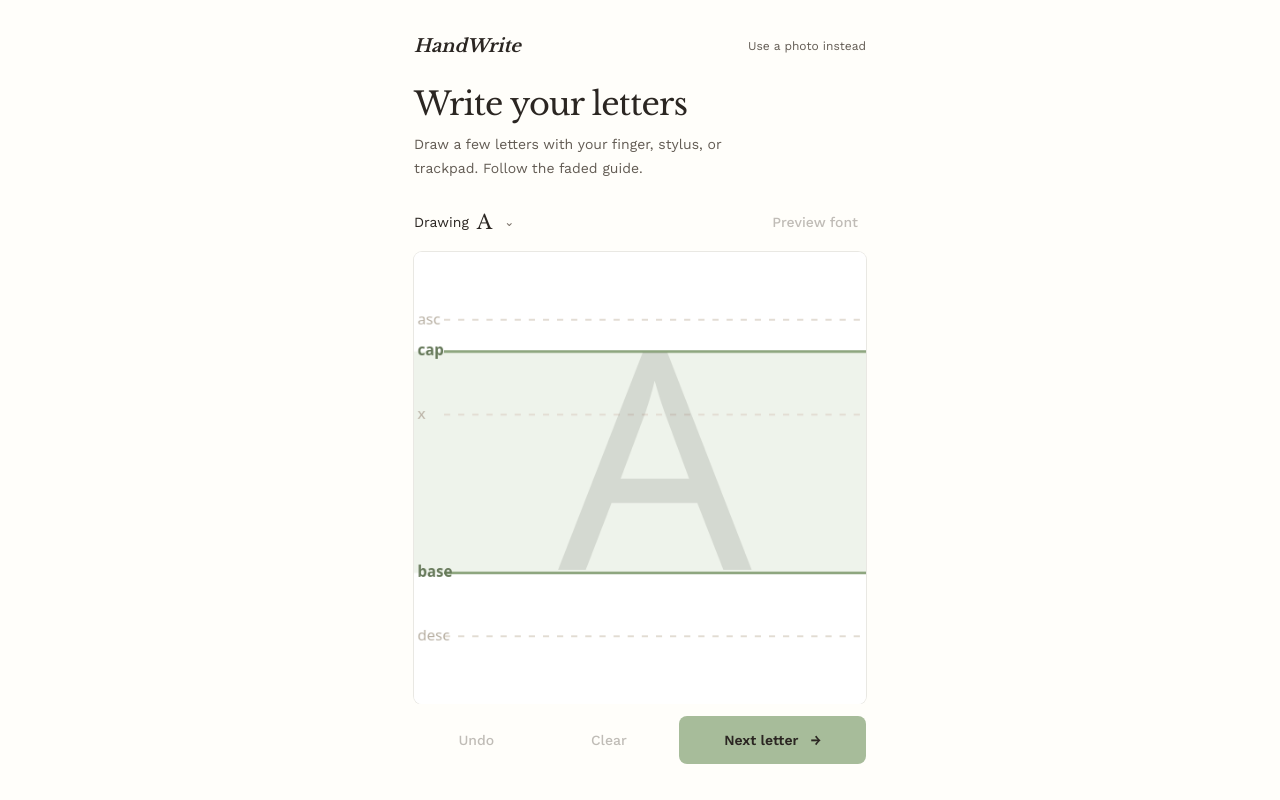
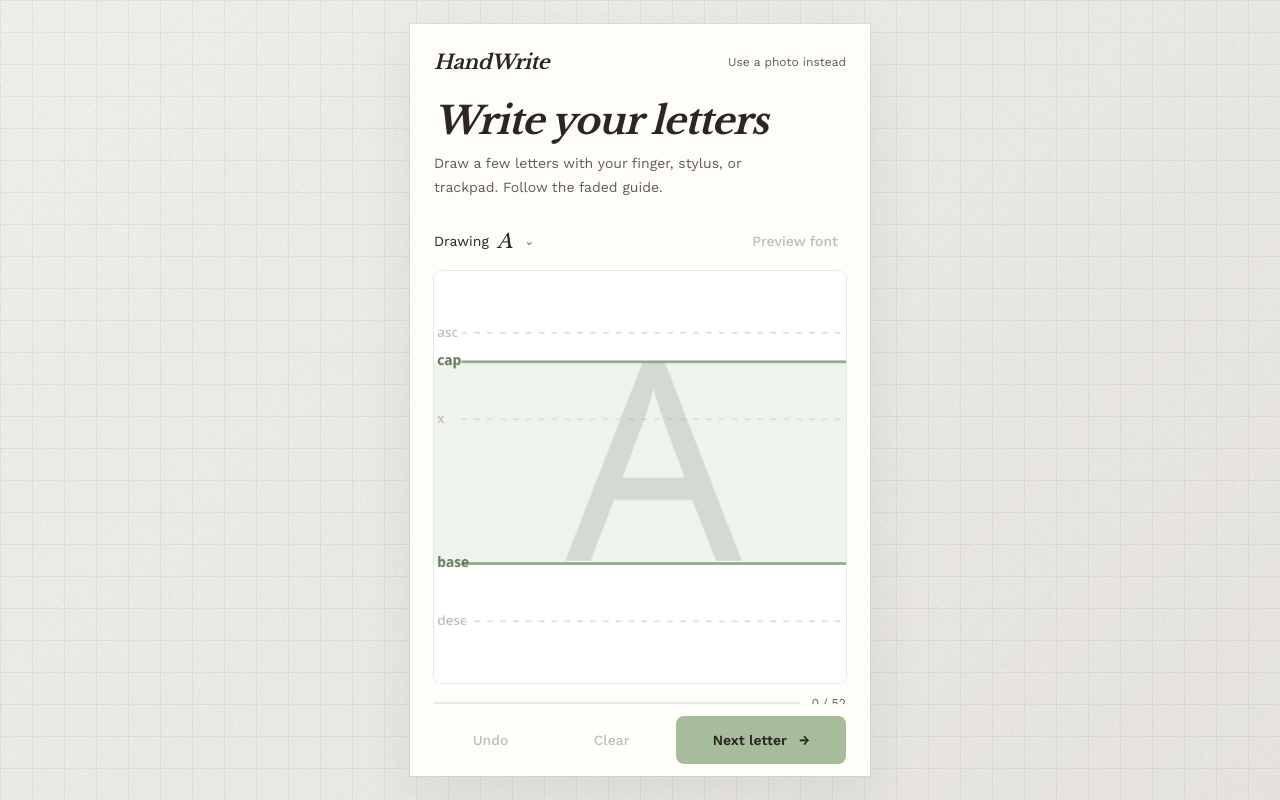
Before and after one commit to jananadiw/handwrite, a Next.js app: page /draw in a window 1280 px wide. Built offline with nearby package versions, Linux system fonts and the light colour scheme.

Commit message:
style: restore drawing page typography and paper background

```diff
--- a/src/app/draw/draw-glyphs-form.tsx
+++ b/src/app/draw/draw-glyphs-form.tsx
@@ -109,7 +109,7 @@ export function DrawGlyphsForm() {
 
   return (
     <section className="mx-auto flex h-full min-h-0 w-full max-w-[min(460px,max(240px,calc(100dvh-300px)))] flex-col justify-center">
-      <div className="flex max-h-full flex-col">
+      <div className="flex max-h-full flex-col bg-stone/95 px-4 pt-3 shadow-[0_18px_50px_rgba(43,38,34,0.08)] ring-1 ring-ink/[0.06] sm:px-5 sm:pt-4">
         <div
           aria-label="Drawing workspace"
           className={`${styles.workspace} min-h-0 overflow-y-auto overscroll-y-contain px-1`}
@@ -119,7 +119,7 @@ export function DrawGlyphsForm() {
           <header className="flex items-center justify-between gap-4">
             <Link
               aria-label="HandWrite home"
-              className={`flex min-h-11 items-center font-serif text-lg font-bold italic text-title ${actionFocusClass}`}
+              className={`flex min-h-11 items-center font-serif text-xl font-bold italic tracking-[-0.02em] text-title ${actionFocusClass}`}
               href="/"
             >
               HandWrite
@@ -132,7 +132,7 @@ export function DrawGlyphsForm() {
             </Link>
           </header>
           <div className="mt-4 mb-5">
-            <h1 className="font-serif text-[28px] leading-tight tracking-[-0.025em] text-title sm:text-[32px]">
+            <h1 className="font-serif text-[32px] font-bold italic leading-[1.12] tracking-[-0.025em] text-title sm:text-[38px]">
               {headerCopy.title}
             </h1>
             <p className="mt-2 max-w-[360px] text-sm leading-6 text-subtitle">
--- a/src/app/draw/letter-chooser.tsx
+++ b/src/app/draw/letter-chooser.tsx
@@ -35,7 +35,7 @@ export function LetterChooser({
         ref={triggerRef}
         type="button"
       >
-        Drawing <span className="font-serif text-xl">{activeChar}</span>
+        Drawing <span className="font-serif text-xl italic">{activeChar}</span>
         <span aria-hidden="true" className="ml-1 text-xs text-muted">
           ⌄
         </span>
@@ -51,7 +51,7 @@ export function LetterChooser({
       >
         <div className="p-5 sm:p-6">
           <div className="flex items-center justify-between gap-4">
-            <h2 className="font-serif text-xl">Choose a letter</h2>
+            <h2 className="font-serif text-xl font-bold italic">Choose a letter</h2>
             <button
               aria-label="Close letter picker"
               className="flex h-11 min-w-11 items-center justify-center rounded-md text-sm text-subtitle hover:bg-linen focus-visible:outline-none focus-visible:ring-2 focus-visible:ring-button"
--- a/src/app/draw/page.tsx
+++ b/src/app/draw/page.tsx
@@ -2,7 +2,7 @@ import { DrawGlyphsForm } from "./draw-glyphs-form";
 
 export default function DrawPage() {
   return (
-    <main className="bg-stone h-dvh overflow-hidden overscroll-none px-5 py-3 text-ink sm:px-8 sm:py-6">
+    <main className="paper-grid h-dvh overflow-hidden overscroll-none px-5 py-3 text-ink sm:px-8 sm:py-6">
       <DrawGlyphsForm />
     </main>
   );
```
Also changed, not shown: context/decisions.md (+1 -1 lines).
